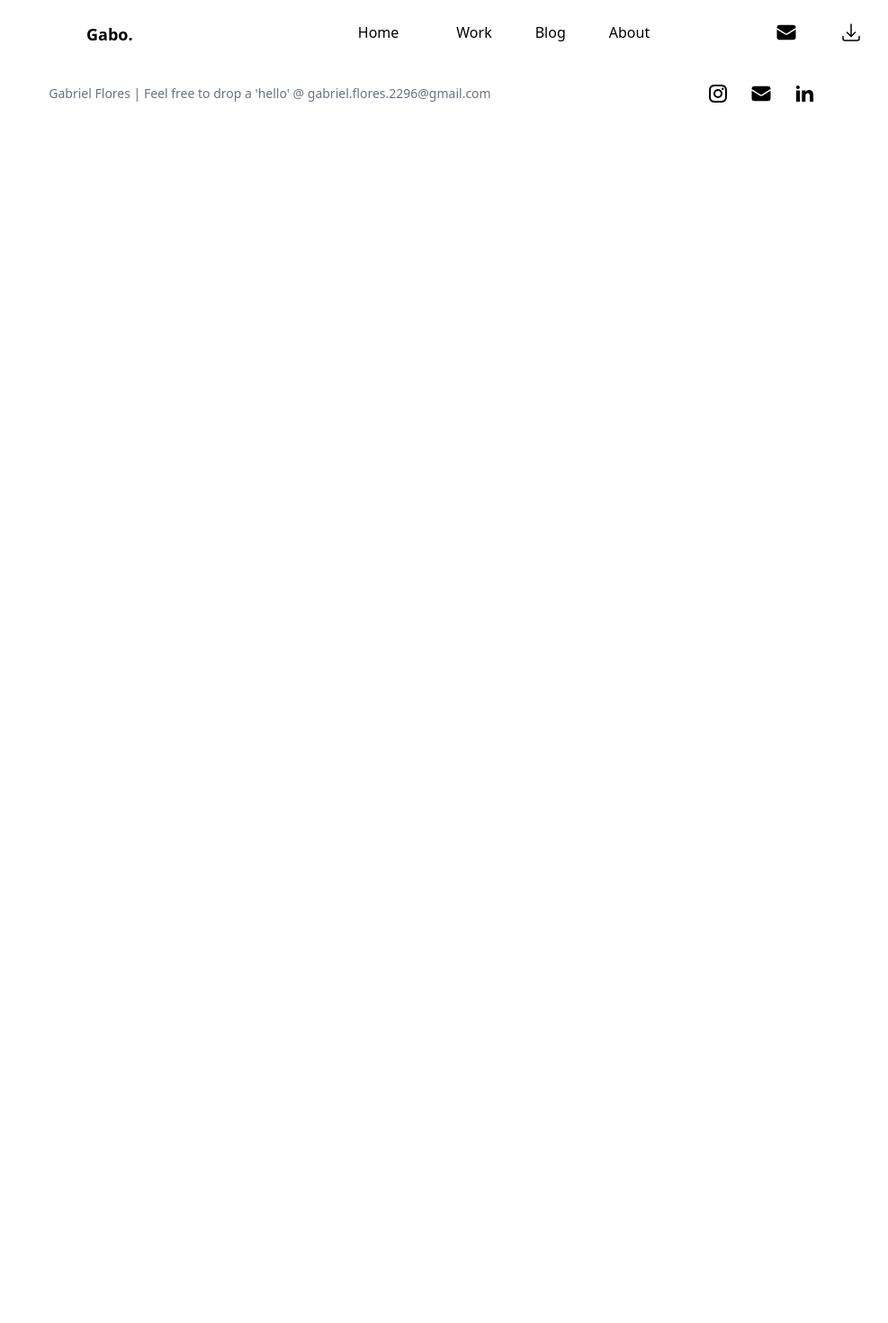
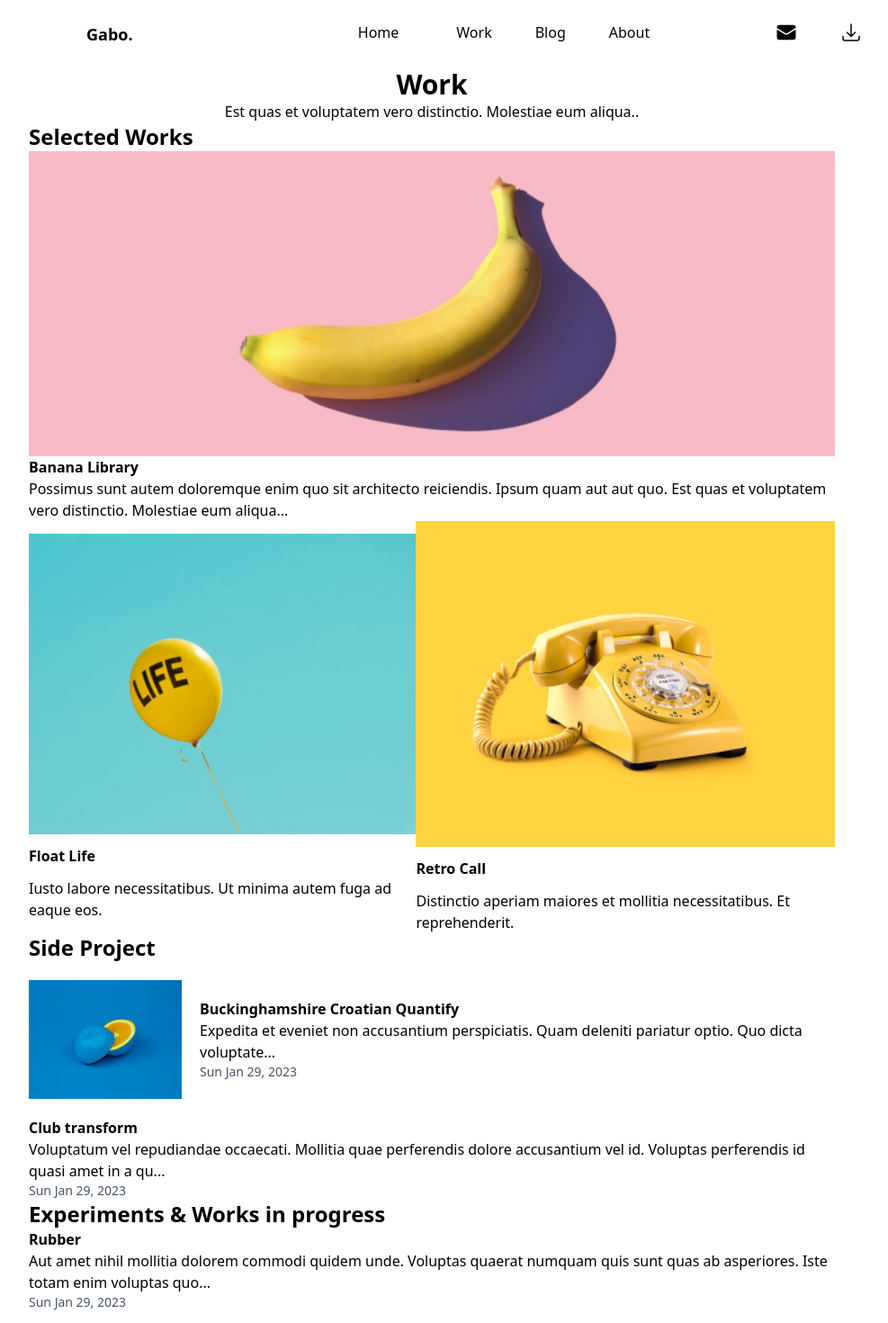
Before and after one commit to Khmlwugh/GabrielWebpage, a React (Vite) app: page /work in a window 1280 px wide. Shown: the top 1470 px of the page at 90% size, without its empty margins (160-1147 px from the left). Before the commit the page ends 800 px from the top, so only its background shows below. Built offline with nearby package versions, Linux system fonts and the light colour scheme.

Commit message:
ADD: WorkPage basic content added. Styling pending

```diff
--- a/src/components/WorkPage.jsx
+++ b/src/components/WorkPage.jsx
@@ -1,14 +1,89 @@
 import Footer from "./Footer";
 import Header from "./Header";
+import MainContainer from "./MainContainer";
 
 function WorkPage(){
 
   return(
     <div>
       <Header/>
+      <MainContainer>
+        <div>
+          <div className="text-3xl font-bold">
+            Work
+          </div>
+          <div>
+          Est quas et voluptatem vero distinctio. Molestiae eum aliqua..
+          </div>
+        </div>
 
+        <div>
+          <div className="text-2xl font-bold text-left">
+             Selected Works
+          </div>
+          <div className="flex flex-col">
+            <img src='src/assets/images/Rectangle 2banana.png'/>
+            <div className="font-bold text-left">Banana Library</div>
+            <div className="text-left">
+            Possimus sunt autem doloremque enim quo sit architecto reiciendis. Ipsum quam aut aut quo. Est quas et voluptatem vero distinctio. Molestiae eum aliqua...
+            </div>
+          </div>
+          <div className="flex">
+            <div className='flex items-center justify-center'>
+              <div className="flex flex-col items-center py-3">
+                <img className='min-w-full' src='src/assets/images/Rectangle 2image1.png'/>
+                <div className="font-bold self-start py-3">
+                  Float Life
+                </div>
+                <div className="text-left ">
+                  Iusto labore necessitatibus. Ut minima autem fuga ad eaque eos.
+                </div>
+              </div>
+              <div className="flex flex-col items-center">
+                <img className='min-w-full' src='src/assets/images/Rectangle 2image2.png'/>
+                <div className="font-bold self-start py-3 text-left">
+                  Retro Call
+                </div>
+                <div className="text-left">
+                  Distinctio aperiam maiores et mollitia necessitatibus. Et reprehenderit.
+                </div>
+              </div>
+            </div>
+          </div>
+          <div>
+            <div className="font-bold text-2xl text-left">Side Project</div>
 
+            <div className="flex items-center justify-center py-5">
+              <img src='src/assets/images/Rectangle 2small.png'/>
+              <div className="flex flex-col px-5">
+                <div className=" font-bold text-left">Buckinghamshire Croatian Quantify</div>
+                <div className="text-left">Expedita et eveniet non accusantium perspiciatis. Quam deleniti pariatur optio. Quo dicta voluptate...</div>
+                <div className="text-left text-sm text-gray-600">Sun Jan 29, 2023</div>
+              </div>
+            </div>
+            <div>
+              <div className="font-bold text-left">Club transform</div>
+              <div className="text-left">
+              Voluptatum vel repudiandae occaecati. Mollitia quae perferendis dolore accusantium vel id. Voluptas perferendis id quasi amet in a qu...
+              </div>
+              <div className="text-left text-sm text-gray-600">Sun Jan 29, 2023</div>
+            </div>
+          </div>
+        </div>
+        <div>
+          <div className="font-bold text-2xl text-left">Experiments & Works in progress</div>
+          <div>
+            <div className="font-bold text-left">
+              Rubber
+            </div>
+            <div className="text-left">
+              Aut amet nihil mollitia dolorem commodi quidem unde. Voluptas quaerat numquam quis sunt quas ab asperiores. Iste totam enim voluptas quo...
+            </div>
+            <div className="text-left text-sm text-gray-600">Sun Jan 29, 2023</div>
+          </div>
+        </div>
 
+      </MainContainer>
       <Footer/>
     </div>
   )
```
Also changed, not shown: src/assets/images/Rectangle 2banana.png (added).
